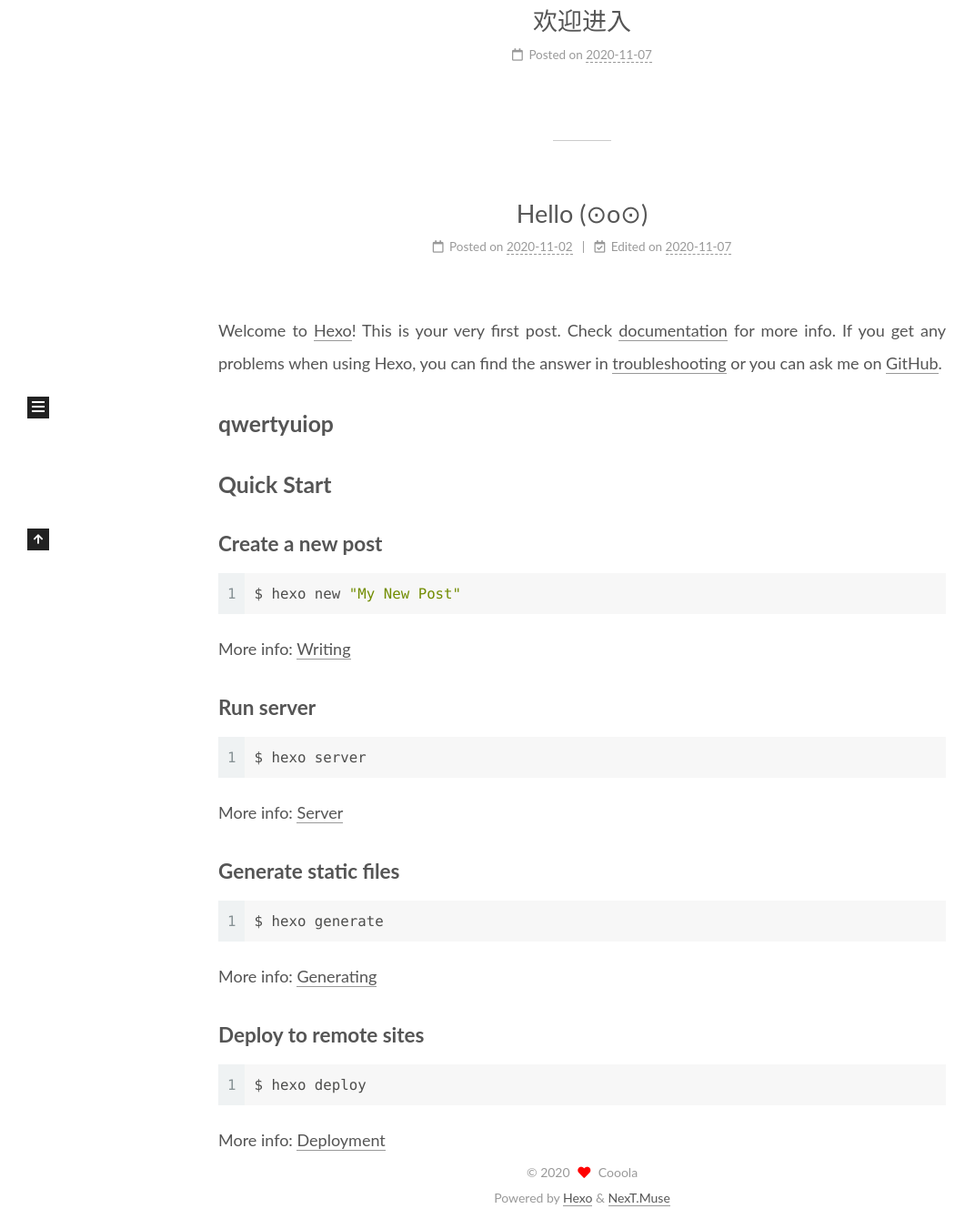
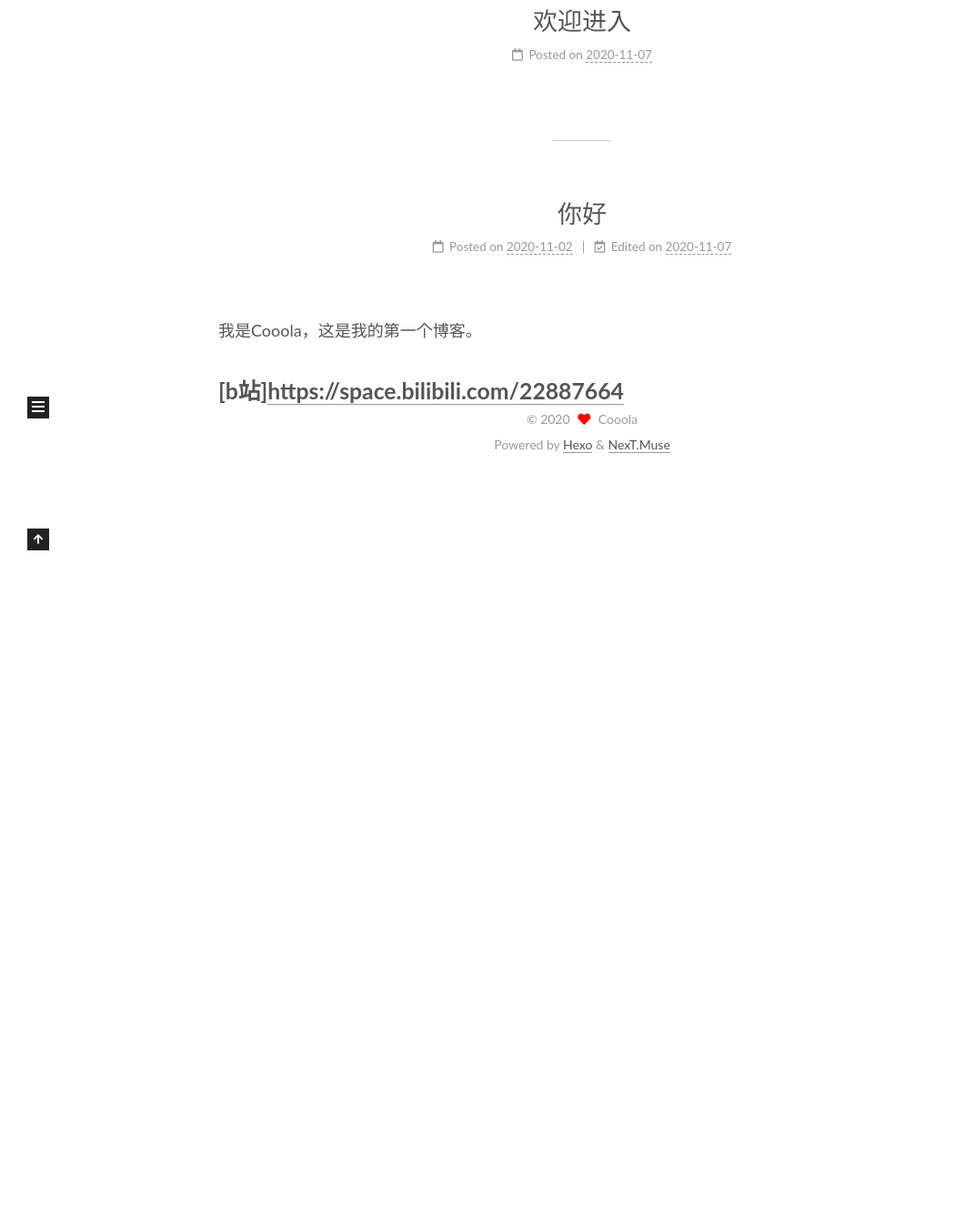
Before and after one commit to y8785822/y8785822.github.io, a plain HTML site: page index.html in a window 1280 px wide. Shown: the part 295-1646 px from the top of the page at 91% size, without its empty margins (0-1072 px from the left). After the commit the page ends 818 px from the top, so only its background shows below. Drawn offline with Linux system fonts and the light colour scheme.

Commit message:
Site updated: 2020-11-07 13:24:37

```diff
--- a/index.html
+++ b/index.html
@@ -217,7 +217,7 @@
       <header class="post-header">
         <h2 class="post-title" itemprop="name headline">
 
-            <a href="/2020/11/02/hello-world/" class="post-title-link" itemprop="url">Hello (⊙o⊙)</a>
+            <a href="/2020/11/02/hello-world/" class="post-title-link" itemprop="url">你好</a>
         </h2>
 
         <div class="post-meta">
@@ -234,7 +234,7 @@
                   <i class="far fa-calendar-check"></i>
                 </span>
                 <span class="post-meta-item-text">Edited on</span>
-                <time title="Modified: 2020-11-07 13:15:31" itemprop="dateModified" datetime="2020-11-07T13:15:31+08:00">2020-11-07</time>
+                <time title="Modified: 2020-11-07 13:23:47" itemprop="dateModified" datetime="2020-11-07T13:23:47+08:00">2020-11-07</time>
               </span>
 
 
@@ -248,20 +248,8 @@
     <div class="post-body" itemprop="articleBody">
 
 
-          <p>Welcome to <a target="_blank" rel="noopener" href="https://hexo.io/">Hexo</a>! This is your very first post. Check <a target="_blank" rel="noopener" href="https://hexo.io/docs/">documentation</a> for more info. If you get any problems when using Hexo, you can find the answer in <a target="_blank" rel="noopener" href="https://hexo.io/docs/troubleshooting.html">troubleshooting</a> or you can ask me on <a target="_blank" rel="noopener" href="https://github.com/hexojs/hexo/issues">GitHub</a>.</p>
-<h2 id="qwertyuiop"><a href="#qwertyuiop" class="headerlink" title="qwertyuiop"></a>qwertyuiop</h2><h2 id="Quick-Start"><a href="#Quick-Start" class="headerlink" title="Quick Start"></a>Quick Start</h2><h3 id="Create-a-new-post"><a href="#Create-a-new-post" class="headerlink" title="Create a new post"></a>Create a new post</h3><figure class="highlight bash"><table><tr><td class="gutter"><pre><span class="line">1</span><br></pre></td><td class="code"><pre><span class="line">$ hexo new <span class="string">&quot;My New Post&quot;</span></span><br></pre></td></tr></table></figure>
-
-<p>More info: <a target="_blank" rel="noopener" href="https://hexo.io/docs/writing.html">Writing</a></p>
-<h3 id="Run-server"><a href="#Run-server" class="headerlink" title="Run server"></a>Run server</h3><figure class="highlight bash"><table><tr><td class="gutter"><pre><span class="line">1</span><br></pre></td><td class="code"><pre><span class="line">$ hexo server</span><br></pre></td></tr></table></figure>
-
-<p>More info: <a target="_blank" rel="noopener" href="https://hexo.io/docs/server.html">Server</a></p>
-<h3 id="Generate-static-files"><a href="#Generate-static-files" class="headerlink" title="Generate static files"></a>Generate static files</h3><figure class="highlight bash"><table><tr><td class="gutter"><pre><span class="line">1</span><br></pre></td><td class="code"><pre><span class="line">$ hexo generate</span><br></pre></td></tr></table></figure>
-
-<p>More info: <a target="_blank" rel="noopener" href="https://hexo.io/docs/generating.html">Generating</a></p>
-<h3 id="Deploy-to-remote-sites"><a href="#Deploy-to-remote-sites" class="headerlink" title="Deploy to remote sites"></a>Deploy to remote sites</h3><figure class="highlight bash"><table><tr><td class="gutter"><pre><span class="line">1</span><br></pre></td><td class="code"><pre><span class="line">$ hexo deploy</span><br></pre></td></tr></table></figure>
-
-<p>More info: <a target="_blank" rel="noopener" href="https://hexo.io/docs/one-command-deployment.html">Deployment</a></p>
-
+          <p>我是Cooola，这是我的第一个博客。</p>
+<h2 id="b站-https-space-bilibili-com-22887664"><a href="#b站-https-space-bilibili-com-22887664" class="headerlink" title="[b站]https://space.bilibili.com/22887664"></a>[b站]<a target="_blank" rel="noopener" href="https://space.bilibili.com/22887664">https://space.bilibili.com/22887664</a></h2>
 
     </div>
 
```
Also changed, not shown: 2020/11/02/hello-world/index.html (+10 -22 lines), 2020/11/07/new-article/index.html (+2 -2 lines), archives/2020/11/index.html (+1 -1 lines), archives/2020/index.html (+1 -1 lines), archives/index.html (+1 -1 lines).
